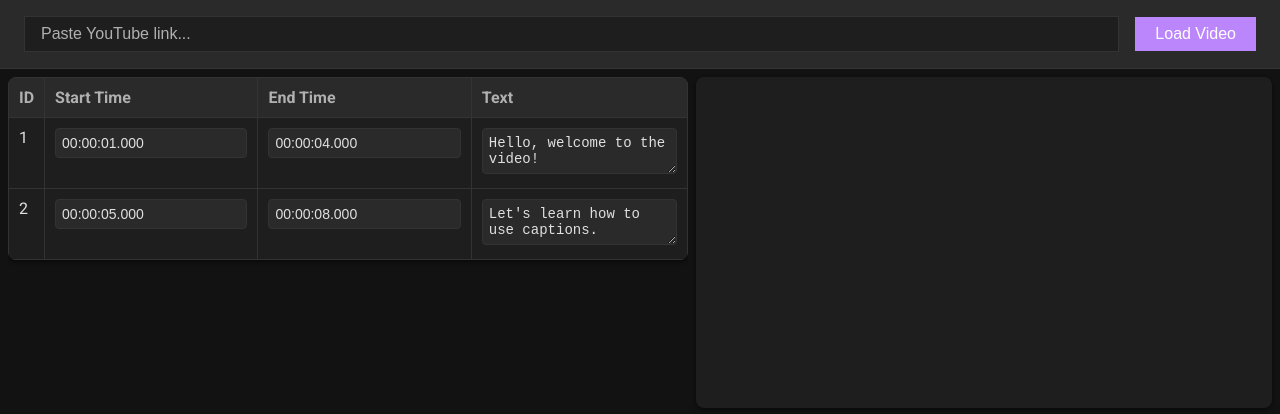
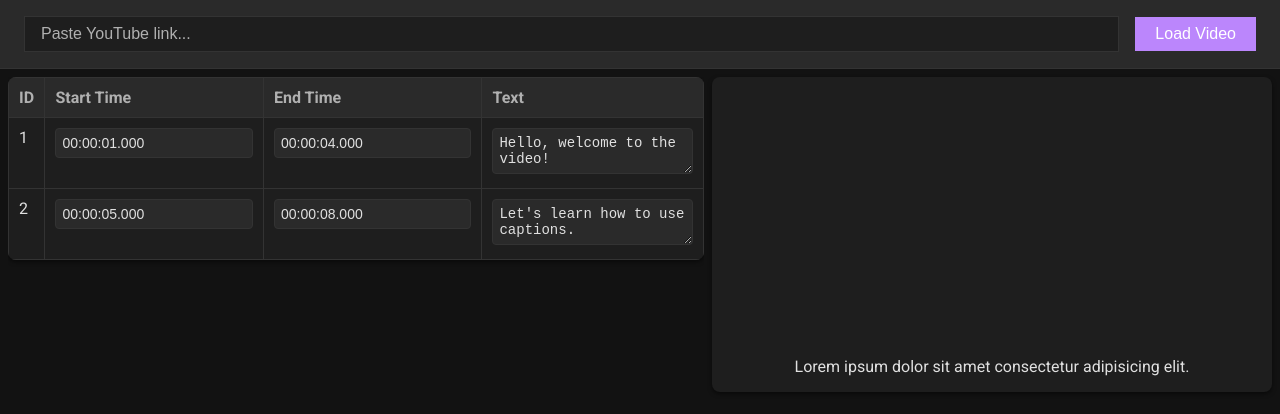
Before and after one commit to kevinsctfries/yt-caption-studio, a React (Vite) app: page / in a window 1280 px wide. Shown: the top 414 px of the page. Built offline with nearby package versions, Linux system fonts and the light colour scheme.

Commit message:
feat: add CaptionsPreview overlay component for video player
- Created CaptionsPreview componenet with placeholder caption
- Integrated CaptionsPreview into VideoPlayer

```diff
--- a/src/features/captionsPreview/CaptionsPreview.tsx
+++ b/src/features/captionsPreview/CaptionsPreview.tsx
@@ -0,0 +1,11 @@
+import "./captions-preview.css";
+
+const CaptionsPreview = () => {
+  return (
+    <div className="captions-preview">
+      <p>Lorem ipsum dolor sit amet consectetur adipisicing elit.</p>
+    </div>
+  );
+};
+
+export default CaptionsPreview;
--- a/src/features/captionsPreview/captions-preview.css
+++ b/src/features/captionsPreview/captions-preview.css
@@ -0,0 +1,17 @@
+.captions-preview {
+  position: absolute;
+  top: 0;
+  left: 0;
+  width: 100%;
+  height: 100%;
+  display: flex;
+  align-items: flex-end;
+  justify-content: center;
+  text-align: center;
+  z-index: 10;
+  pointer-events: none;
+}
+
+.captions-preview p {
+  margin-bottom: 1rem;
+}
--- a/src/features/videoPlayer/VideoPlayer.tsx
+++ b/src/features/videoPlayer/VideoPlayer.tsx
@@ -1,6 +1,7 @@
 import { useEffect, useRef } from "react";
 import { createYouTubePlayer } from "../../services/youtubePlayerService";
 import "./video-player.css";
+import CaptionsPreview from "../captionsPreview/CaptionsPreview";
 
 interface VideoPlayerProps {
   videoId: string;
@@ -40,6 +41,7 @@ const VideoPlayer = ({ videoId, onPlayerReady }: VideoPlayerProps) => {
   return (
     <div className="video-section">
       <div ref={playerRef} className="youtube-video" />
+      <CaptionsPreview />
     </div>
   );
 };
--- a/src/features/videoPlayer/video-player.css
+++ b/src/features/videoPlayer/video-player.css
@@ -1,12 +1,27 @@
 .video-section {
-  width: 560px; /* temporary width and height until I make it responsive */
-  height: 315px; /* temporary width and height until I make it responsive */
+  position: relative;
+  width: 560px;
+  height: 315px;
   background-color: var(--color-surface);
   border-radius: 8px;
-  padding: 0.5rem;
+  overflow: hidden;
   box-shadow: var(--shadow-default);
 }
 
 .video-section iframe {
   border: none;
 }
+
+.captions-overlay {
+  position: absolute;
+  bottom: 50px;
+  left: 0;
+  right: 0;
+  text-align: center;
+  z-index: 10;
+}
+
+.youtube-video {
+  width: 100%;
+  height: 100%;
+}
```
